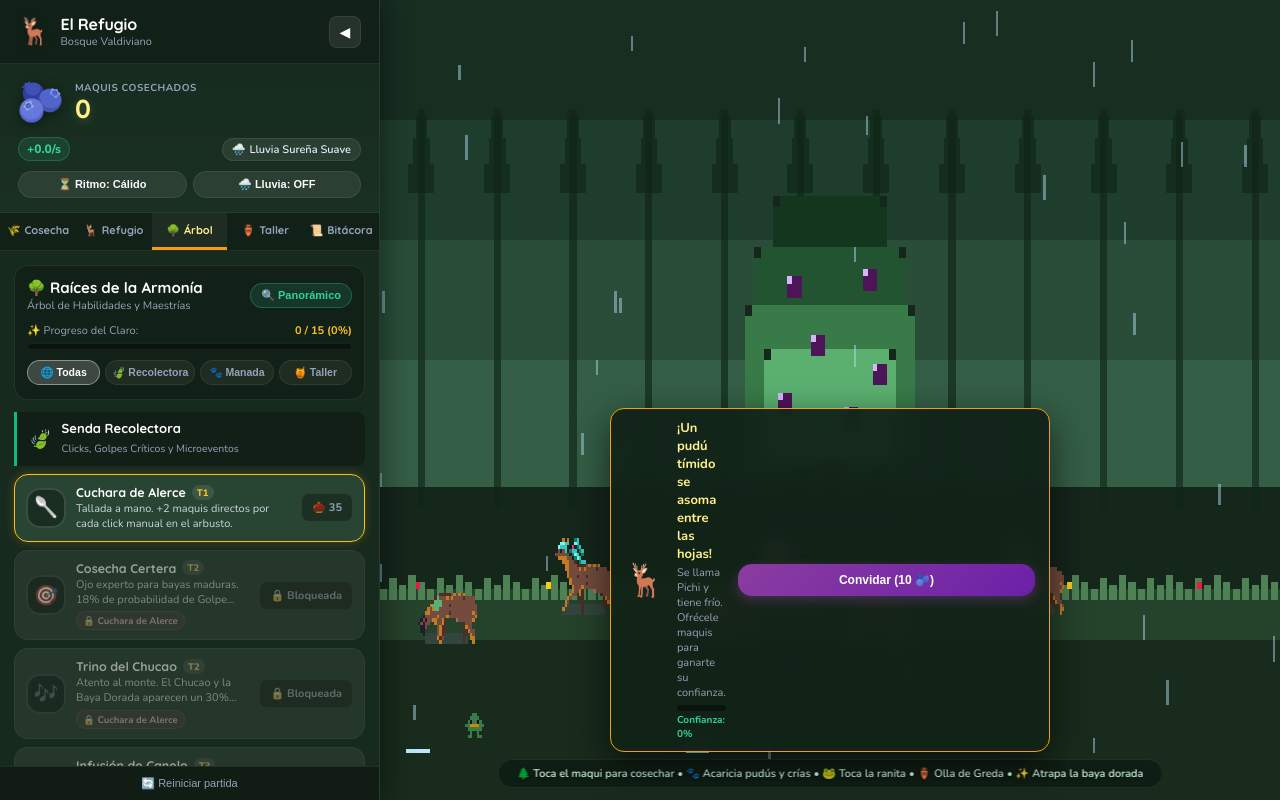
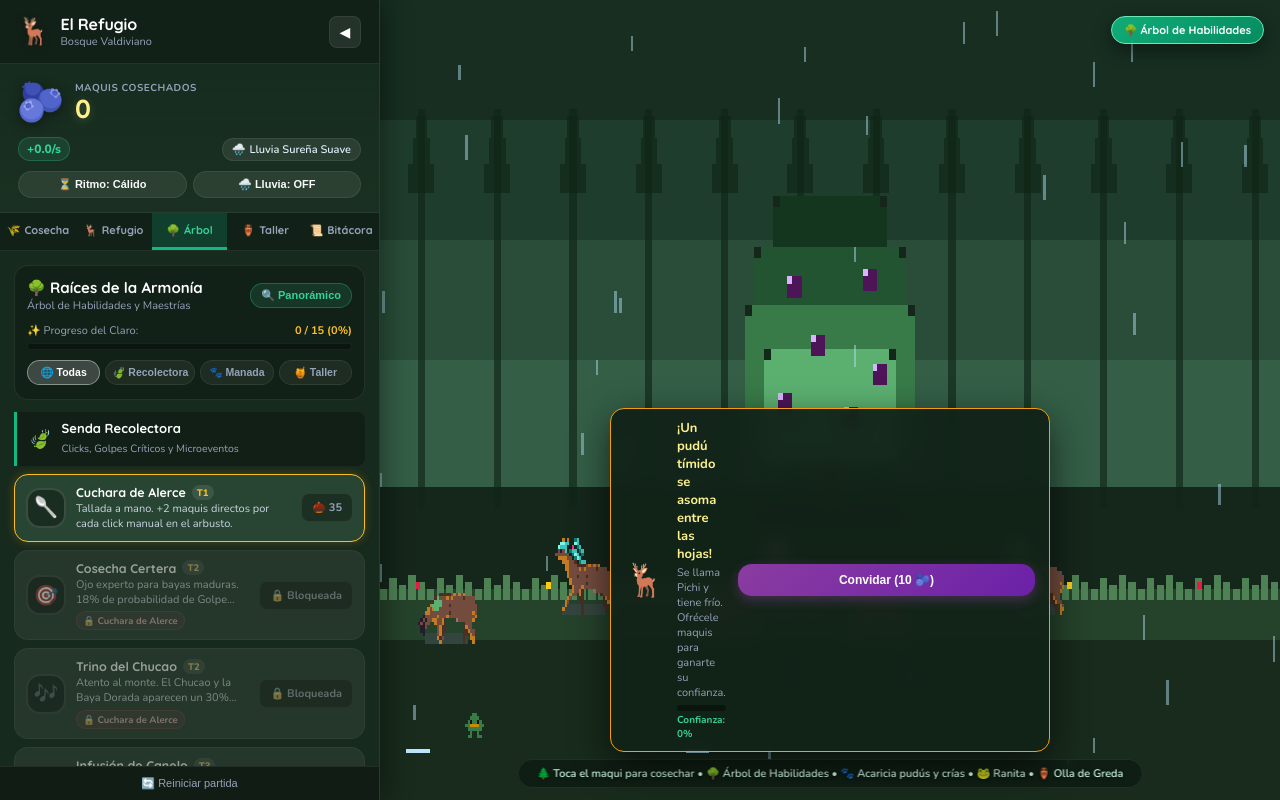
Before and after one commit to rizzot0/el-refugio-del-pudu, a website built with Vite: page index.html in a window 1280 px wide. Both pictures are taken after a click on the button "🌳 Árbol". Built offline with nearby package versions, Linux system fonts and the light colour scheme.

Commit message:
fix(ui): agregar botón directo en HUD, resaltar pestaña Árbol y asegurar render inmediato al cambiar pestaña

```diff
--- a/index.html
+++ b/index.html
@@ -126,6 +126,9 @@
 
       <!-- Indicadores de Estado Activos (Suerte, Caricias, Cocina, Agua) -->
       <div class="viewport-hud">
+        <button id="hud-btn-arbol" class="hud-badge tree-hud-badge" title="Abrir Árbol de Habilidades">
+          🌳 Árbol de Habilidades
+        </button>
         <div id="luck-indicator" class="hud-badge luck-badge hidden">
           ✨ ¡Suerte del Chucao x3!
         </div>
@@ -148,7 +151,7 @@
       <!-- Pistas de interacción visual -->
       <div class="world-action-bar">
         <div class="action-hint">
-          🌲 Toca el maqui para cosechar • 🐾 Acaricia pudús y crías • 🐸 Toca la ranita • 🏺 Olla de Greda • ✨ Atrapa la baya dorada
+          🌲 Toca el maqui para cosechar • 🌳 Árbol de Habilidades • 🐾 Acaricia pudús y crías • 🐸 Ranita • 🏺 Olla de Greda
         </div>
       </div>
 
--- a/src/ui.js
+++ b/src/ui.js
@@ -223,6 +223,15 @@ export class GameUI {
       });
     }
 
+    // 7.2 Botón de HUD para abrir Árbol de Habilidades
+    const hudTreeBtn = document.getElementById('hud-btn-arbol');
+    if (hudTreeBtn) {
+      hudTreeBtn.addEventListener('click', () => {
+        this.switchTab('arbol');
+        this.abrirModalArbol();
+      });
+    }
+
     // 8. Reiniciar partida
     const resetBtn = document.getElementById('btn-reset');
     if (resetBtn) {
@@ -242,6 +251,9 @@ export class GameUI {
     document.querySelectorAll('.sidebar-content .tab-content').forEach(c => {
       c.classList.toggle('hidden', c.id !== `tab-${tabName}`);
     });
+    if (tabName === 'arbol') {
+      this.renderArbolHabilidades(true);
+    }
     this.sound.playChirp(600, 0.04);
   }
 
@@ -524,7 +536,7 @@ export class GameUI {
 
     // Throttle de refresco visual para evitar reconstruir el DOM en cada frame
     const now = performance.now();
-    if (!force && this._lastArbolRenderTime && (now - this._lastArbolRenderTime < 300)) {
+    if (!force && container.children.length > 0 && this._lastArbolRenderTime && (now - this._lastArbolRenderTime < 300)) {
       this.actualizarBotonesSidebarArbol();
       return;
     }
--- a/style.css
+++ b/style.css
@@ -289,6 +289,21 @@ body {
   background: rgba(255, 255, 255, 0.05);
 }
 
+.sidebar-tabs .tab-btn[data-tab="arbol"] {
+  color: #6ee7b7;
+}
+
+.sidebar-tabs .tab-btn[data-tab="arbol"]:hover {
+  color: #a7f3d0;
+  background: rgba(16, 185, 129, 0.12);
+}
+
+.sidebar-tabs .tab-btn[data-tab="arbol"].active {
+  color: #34d399;
+  border-bottom-color: #10b981;
+  background: rgba(16, 185, 129, 0.2);
+}
+
 /* Contenido Scrolleable de Mejoras */
 .sidebar-content {
   flex: 1;
@@ -531,6 +546,22 @@ body {
 .water-badge {
   background: linear-gradient(135deg, #0284c7, #0369a1);
   border: 1px solid #7dd3fc;
+}
+
+.tree-hud-badge {
+  background: linear-gradient(135deg, rgba(16, 185, 129, 0.9), rgba(5, 150, 105, 0.9));
+  border: 1px solid #6ee7b7;
+  cursor: pointer;
+  pointer-events: auto;
+  font-family: var(--font-heading);
+  animation: none;
+  transition: all 0.2s ease;
+}
+
+.tree-hud-badge:hover {
+  transform: translateY(-2px) scale(1.05);
+  box-shadow: 0 4px 14px rgba(16, 185, 129, 0.5);
+  background: linear-gradient(135deg, #10b981, #047857);
 }
 
 @keyframes bounce-badge {
```
